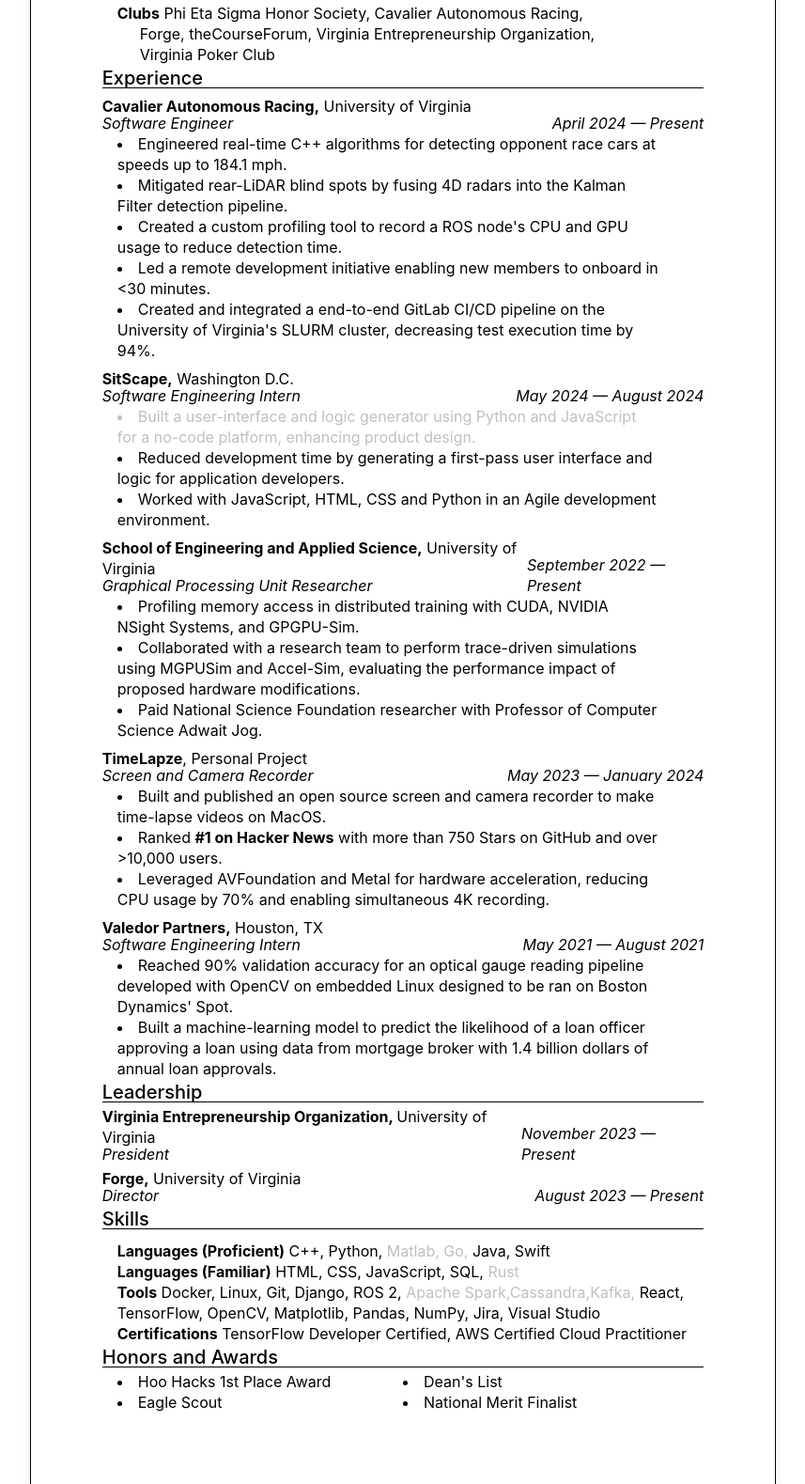
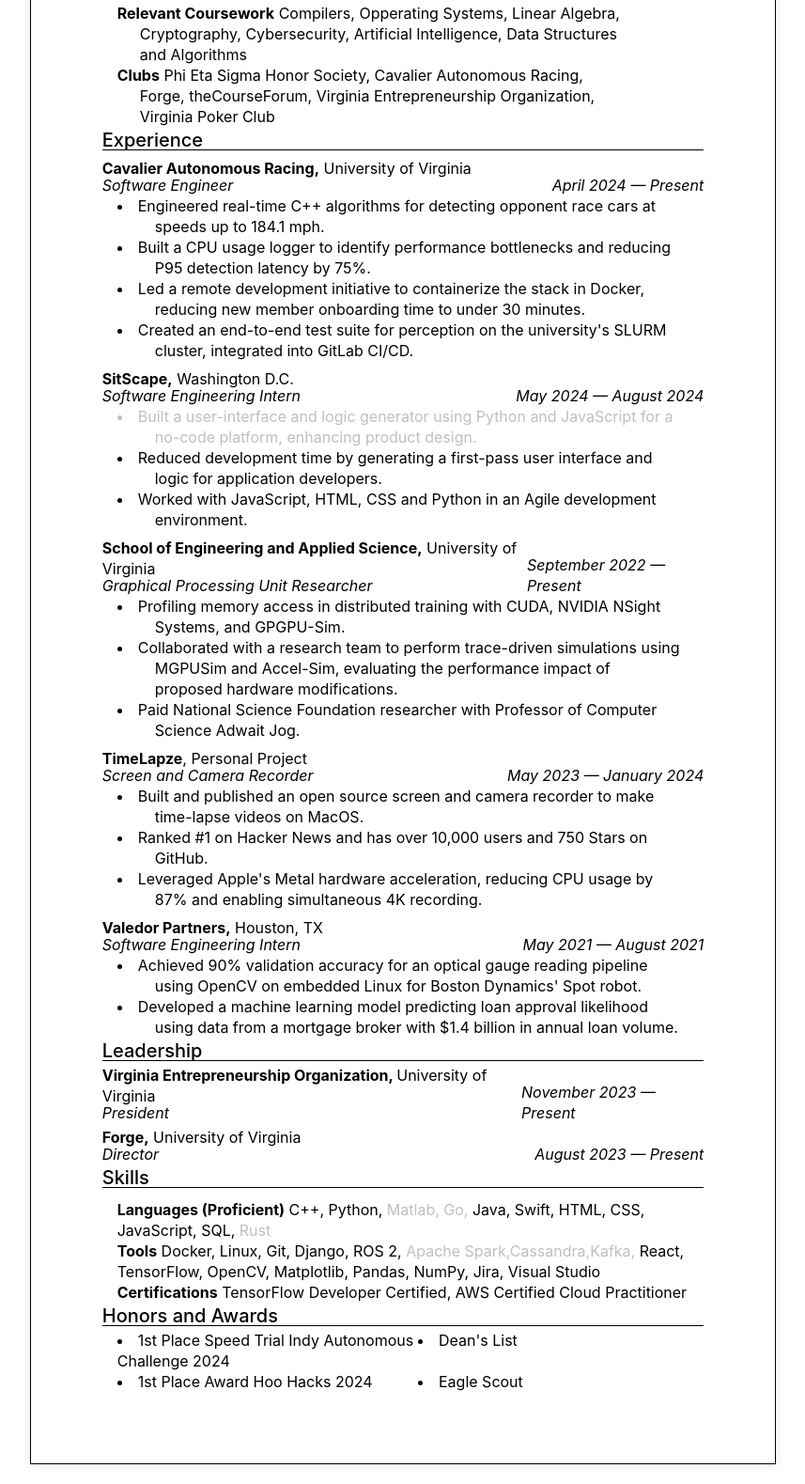
Before and after one commit to wkaisertexas/wkaisertexas.github.io, an Astro site: page /resume in a window 1280 px wide. Shown: the part 342-1921 px from the top of the page at 94% size, without its empty margins (211-1068 px from the left). Built offline with nearby package versions, Linux system fonts and the light colour scheme; Astro itself is replaced by a stand-in of ours.

Commit message:
resume changes

```diff
--- a/src/pages/resume.astro
+++ b/src/pages/resume.astro
@@ -47,6 +47,11 @@
         padding-left: 1.5rem;
       }
 
+      .resumeSection > li {
+        text-indent: -2.5rem;
+        padding-left: 2.5rem;
+      }
+
       .greyed-out {
         opacity: 0.5;
         color: grey;
@@ -54,31 +59,33 @@
     </style>
 
     <script>
-     document.addEventListener('DOMContentLoaded', function() {
-        const checkboxes = document.querySelectorAll('#checkboxes input[type="checkbox"]');
-        checkboxes.forEach(function(checkbox) {
-          checkbox.addEventListener('change', function() {
+      document.addEventListener("DOMContentLoaded", function () {
+        const checkboxes = document.querySelectorAll(
+          '#checkboxes input[type="checkbox"]'
+        );
+        checkboxes.forEach(function (checkbox) {
+          checkbox.addEventListener("change", function () {
             const type = this.id;
-            const elements = document.querySelectorAll('.' + type);
-            elements.forEach(function(el) {
+            const elements = document.querySelectorAll("." + type);
+            elements.forEach(function (el) {
               if (checkbox.checked) {
-                el.classList.remove('greyed-out');
+                el.classList.remove("greyed-out");
               } else {
-                el.classList.add('greyed-out');
+                el.classList.add("greyed-out");
               }
             });
           });
         });
 
         // Initialize the visibility based on default checkbox states
-        checkboxes.forEach(function(checkbox) {
+        checkboxes.forEach(function (checkbox) {
           const type = checkbox.id;
-          const elements = document.querySelectorAll('.' + type);
-          elements.forEach(function(el) {
+          const elements = document.querySelectorAll("." + type);
+          elements.forEach(function (el) {
             if (checkbox.checked) {
-              el.classList.remove('greyed-out');
+              el.classList.remove("greyed-out");
             } else {
-              el.classList.add('greyed-out');
+              el.classList.add("greyed-out");
             }
           });
         });
@@ -90,20 +97,18 @@
       name="description"
       content="William Kaiser is a student at the University of Virginia studying Computer Science in the School of Engineering interested in software development."
     />
-
   </head>
 
   <body class="print-mimic leading-snug font-inter">
-
     <div id="checkboxes" class="print-hide">
-    <label><input type="checkbox" id="type-testing">Testing</label>
-    <label><input type="checkbox" id="type-data-engineering">Data Engineering</label>
-    <label><input type="checkbox" id="type-develops">Development</label>
+      <label><input type="checkbox" id="type-testing" />Testing</label>
+      <label
+        ><input type="checkbox" id="type-data-engineering" />Data Engineering</label
+      >
+      <label><input type="checkbox" id="type-develops" />Development</label>
     </div>
 
-  <address hidden>
-    23 Villa Canyon Place, The Woodlands, TX 77382
-  </address>
+    <address hidden>23 Villa Canyon Place, The Woodlands, TX 77382</address>
     <header class="grid grid-cols-3">
       <div class="col-span-1 col-start-2 flex flex-col text-center">
         <h1 class="text-xl font-bold">William David Kaiser</h1>
@@ -135,20 +140,21 @@
                 Applied Science
               </h3>
               <p class="italic">
-                B.S. in Computer Science | Minor in Data Science |
-                Minor in Engineering Business
+                B.S. in Computer Science | Minor in Data Science | Minor in
+                Engineering Business
               </p>
             </div>
             <div class="text-right">
-              <div>GPA 3.80</div>
+              <div>GPA 3.9</div>
               <div class="italic">May 2026</div>
             </div>
           </div>
           <ul class="list-inside px-4 pr-20">
-              <!-- <li class="hangingIndent">
-                <strong>Relevant Coursework</strong> Data Structures and Algorithms, Computer
-                Systems and Organizations, Linear Algebra, Cryptography, Compilers, Cybersecurity, Artificial Intelligence
-              </li> -->
+            <li class="hangingIndent">
+              <strong>Relevant Coursework</strong> Compilers,
+              Opperating Systems, Linear Algebra, Cryptography,
+              Cybersecurity, Artificial Intelligence, Data Structures and Algorithms
+            </li>
             <li class="hangingIndent">
               <strong>Clubs</strong> Phi Eta Sigma Honor Society, Cavalier Autonomous
               Racing, Forge, theCourseForum, Virginia Entrepreneurship Organization,
@@ -176,12 +182,10 @@
             </div>
           </div>
 
-          <ul class="list-disc list-inside px-4 mr-8 inset-4">
-            <!-- <li>
-              Responsible for detecting cars and environmental obstacles which is used to plan the car's raceline.
-            </li> -->
+          <ul class="list-disc resumeSection list-inside px-4 mr-2 inset-4">
             <li>
-              Engineered real-time C++ algorithms for detecting opponent race cars at speeds up to 184.1 mph.
+              Engineered real-time C++ algorithms for detecting opponent race
+              cars at speeds up to 184.1 mph.
             </li>
 
             <!-- <li>
@@ -189,26 +193,19 @@
               and TensorRT.
               Integrated cameras into the perception stack with a PyTorch machine-learning model.
             </li> -->
-            <li>
-              Mitigated rear-LiDAR blind spots by fusing 4D radars into the Kalman Filter detection pipeline.
-            </li>
-            <!-- <li>
-              Used cameras to reduce radar blindspots
-            </li> -->
-            <!-- <li>
-              Implemented an Extended Kalman Filter (EKF) to fuse opponent camera, lidar and radar position and velocity estimations.
-            </li> -->
             <!-- <li>
               Decreased detection time over 50% by implementing
               networking optimizations and zero-copy data-transfer.
             </li> -->
             <li>
-              Created a custom profiling tool to record a ROS node&apos;s CPU and GPU usage to reduce detection time.
+              Built a CPU usage logger to identify performance bottlenecks and reducing P95 detection latency by 75%.
             </li>
             <li>
-              Led a remote development initiative enabling new members to onboard in &lt;30 minutes.</li>
+              Led a remote development initiative to containerize the stack in Docker, reducing new member onboarding time to under 30 minutes.
+            </li>
             <li>
-              Created and integrated a end-to-end GitLab CI/CD pipeline on the University of Virginia&apos;s SLURM cluster, decreasing test execution time by 94%.
+              Created an end-to-end test suite for perception on the
+              university's SLURM cluster, integrated into GitLab CI/CD.
             </li>
           </ul>
         </div>
@@ -226,40 +223,20 @@
             </div>
           </div>
 
-        <ul class="list-disc list-inside px-4 mr-8">
-          <!-- <li>
-            Built a user-interface and logic generator chatbot for a web-based enterprise
-            low-code development platform.
-          </li> -->
-          <!-- <li>
-            Built a user-interface and logic generator for application developers for a no-code platform.
-          </li> -->
+          <ul class="list-disc resumeSection list-inside px-4 mr-2">
             <li class="type-testing">
-            Built a user-interface and logic generator using Python and JavaScript for a no-code platform, enhancing product design.
-          </li>
-
-          <!-- <li>
-            Built a copilot for application developers in web-based no-code platform.
-          </li> -->
-          <!-- <li>
-            Built a Gen-UI and Gen-Logic chatbot for application developers in a web-based no-code platform.
-          </li> -->
-          <!-- <li>
-            Used generative ai to build a chatbot for application developers in a web-based no-code platform.
-          </li>
-          <li>
-          </li> -->
-          <!-- <li>
-            Saved development time by reliably completing intermediate length
-            tasks (~3-5 minutes in length).
-          </li> -->
-
-          <li>
-            Reduced development time by generating a first-pass user interface and logic for application developers.
+              Built a user-interface and logic generator using Python and
+              JavaScript for a no-code platform, enhancing product design.
             </li>
 
             <li>
-            Worked with JavaScript, HTML, CSS and Python in an Agile development environment.
+              Reduced development time by generating a first-pass user interface
+              and logic for application developers.
+            </li>
+
+            <li>
+              Worked with JavaScript, HTML, CSS and Python in an Agile
+              development environment.
             </li>
 
             <!-- <li>
@@ -283,37 +260,30 @@
             </div>
           </div>
 
-          <ul class="list-disc list-inside px-4 mr-8">
-            <!-- <li>
-              Researching how to make Large Language Models (LLMs) faster
-              through more efficient memory access.
-            </li> -->
+          <ul class="list-disc resumeSection list-inside px-4 mr-2">
             <li>
               Profiling memory access in distributed training with CUDA, NVIDIA
               NSight Systems, and GPGPU-Sim.
             </li>
             <li>
-              Collaborated with a research team to perform trace-driven simulations using MGPUSim and Accel-Sim, evaluating the performance impact of proposed hardware modifications.
+              Collaborated with a research team to perform trace-driven
+              simulations using MGPUSim and Accel-Sim, evaluating the
+              performance impact of proposed hardware modifications.
             </li>
-            <!-- <li>
-              Profiling machine learning memory use in GPUs with CUDA, NVIDIA
-              NSight Systems, and GPGPU-Sim.
-            </li> -->
             <li>
               Paid National Science Foundation researcher with Professor of
               Computer Science Adwait Jog.
             </li>
-            <!-- <li>
-              Paid National Science Foundation research position with Professor
-              of Computer Science Adwait Jog.
-            </li> -->
           </ul>
         </div>
 
         <div id="timelapse">
           <div class="flex flex-row justify-between items-end">
             <div>
-              <h3 class="-mb-1"><a href="https://github.com/wkaisertexas"><strong>TimeLapze</strong>, Personal Project</a></h3>
+              <h3 class="-mb-1">
+                <a href="https://github.com/wkaisertexas/screentimelapse"
+                  ><strong>TimeLapze</strong>, Personal Project</a>
+              </h3>
               <p class="italic">Screen and Camera Recorder</p>
             </div>
             <div>
@@ -321,20 +291,18 @@
             </div>
           </div>
 
-          <ul class="list-disc list-inside px-4 mr-8">
+          <ul class="list-disc resumeSection list-inside px-4 mr-2">
             <li>
               Built and published an open source screen and camera recorder to
               make time-lapse videos on MacOS.
             </li>
-            <!-- <li>
-              Prototyped this project to reduce screen recording sizes using
-              Python and OpenCV.
-            </li> -->
             <li>
-              Ranked <strong>#1 on Hacker News</strong> with more than 750 Stars on GitHub and over >10,000 users.
+              Ranked #1 on Hacker News and has over 10,000 users and 750 Stars
+              on GitHub.
             </li>
             <li>
-                Leveraged AVFoundation and Metal for hardware acceleration, reducing CPU usage by 70% and enabling simultaneous 4K recording.
+              Leveraged Apple's Metal hardware acceleration, reducing CPU usage
+              by 87% and enabling simultaneous 4K recording.
             </li>
             <!-- <li>
               Reduced build size from 500 MB to 2 MB after rewriting a Python
@@ -356,7 +324,7 @@
             </div>
           </div>
 
-          <ul class="list-disc list-inside px-4 mr-8">
+          <ul class="list-disc resumeSection list-inside px-4 mr-2">
             <li>
               Built a platform to share material science data utilizing a
               Next.js frontend and an OpenSearch cluster.
@@ -388,23 +356,17 @@
             </div>
           </div>
 
-          <ul class="list-inside list-disc px-4 mr-8">
+          <ul class="list-inside resumeSection list-disc px-4 mr-2">
             <li>
-              Reached 90% validation accuracy for an optical gauge reading pipeline developed with OpenCV on embedded Linux designed to be ran on Boston Dynamics&apos; Spot.
+              Achieved 90% validation accuracy for an optical gauge reading
+              pipeline using OpenCV on embedded Linux for Boston Dynamics&apos;
+              Spot robot.
             </li>
-            <!-- <li>
-              Achieved 90% validation accuracy on an optical gauge reading pipeline using OpenCV on embedded Linux.
-            </li> -->
             <li>
-              Built a machine-learning model to predict the likelihood of a loan officer approving a loan using data from mortgage broker with 1.4 billion dollars of annual loan approvals.
+              Developed a machine learning model predicting loan approval
+              likelihood using data from a mortgage broker with $1.4 billion in
+              annual loan volume.
             </li>
-            <!-- <li>
-              Was part of a team analyzing a which wrote 1.4 billion dollars of loans annually.
-            </li> -->
-            <!-- <li>
-              Presented results of mortgage pipeline examination to client
-              stakeholders.
-            </li> -->
           </ul>
         </div>
       </section>
@@ -428,8 +390,7 @@
               <p class="italic">November 2023 &mdash; Present</p>
             </div>
           </div>
-
-          <!-- <ul class="list-disc list-inside px-4">
+          <!-- <ul class="list-disc resumeSection list-inside px-4">
             <li>
               Organized a pitch competition with 10 teams and $1,000 in prizes.
             </li>
@@ -453,7 +414,7 @@
             </div>
           </div>
 
-          <!-- <ul class="list-disc list-inside px-4 mr-8">
+          <!-- <ul class="list-disc resumeSection list-inside px-4 mr-2">
               <li>
                 Taught a 10-week Introduction to Machine Learning course to 20 students in TensorFlow.
               </li>
@@ -473,8 +434,6 @@
               </li>
             </ul> -->
         </div>
-
-
       </section>
 
       <!-- <section id="projects">
@@ -497,7 +456,7 @@
           </div>
         </div>
 
-        <ul class="list-disc list-inside px-4 mr-8">
+        <ul class="list-disc resumeSection list-inside px-4 mr-2">
           <li>
               Scraped >13,000 top science fair projects using Python and
               BeautifulSoup.
@@ -529,7 +488,7 @@
             </div>
           </div>
 
-          <ul class="list-disc list-inside px-4">
+          <ul class="list-disc resumeSection list-inside px-4">
             <li>
               Analyzed >400,000 coronavirus research papers in the Open Research
               Dataset using Python and R.
@@ -557,23 +516,36 @@
         <ul class="px-4 pt-2">
           <li>
             <strong>Languages (Proficient)</strong>
-              <item>C++</item>, <item>Python,</item> <item class="type-testing">Matlab,</item> <item class="type-data-engineering">Go, </item><item>Java</item>, <item>Swift</item>
+            <item>C++</item>, <item>Python,</item>
+            <item class="type-testing">Matlab,</item>
+            <item class="type-data-engineering">Go, </item><item>Java</item>, <item
+              >Swift</item
+            >, <item>HTML</item>, <item>CSS</item>, <item>JavaScript</item>, <item
+              >SQL</item
+            >, <item class="type-data-engineering">Rust</item>
           </li>
-            <li>
-              <strong>Languages (Familiar)</strong>
-              <item>HTML</item>, <item>CSS</item>, <item>JavaScript</item>, <item>SQL</item>, <item class="type-data-engineering">Rust</item>
-            </li>
-
           <!-- <li>
               <strong>Languages</strong>
               <item>C++</item>, <item>Python</item>, <item>Java</item>, <item>Swift</item>, <item>HTML (familiar)</item>, <item>CSS</item>, <item>JavaScript</item>, <item>SQL</item>
             </li> -->
           <li>
-              <strong>Tools</strong> <item>Docker</item>, <item>Linux</item>, <item>Git</item>, <item>Django</item>, <item>ROS 2</item>, <item class="type-data-engineering">Apache Spark,</item><item class="type-data-engineering">Cassandra,</item><item class="type-data-engineering">Kafka,</item> <item>React</item>, <item>TensorFlow</item>, <item>OpenCV</item>, <item>Matplotlib</item>, <item>Pandas</item>, <item>NumPy</item>, <item>Jira</item>, <item>Visual Studio</item>
+            <strong>Tools</strong>
+            <item>Docker</item>, <item>Linux</item>, <item>Git</item>, <item
+              >Django</item
+            >, <item>ROS 2</item>, <item class="type-data-engineering"
+              >Apache Spark,</item
+            ><item class="type-data-engineering">Cassandra,</item><item
+              class="type-data-engineering">Kafka,</item
+            >
+            <item>React</item>, <item>TensorFlow</item>, <item>OpenCV</item>, <item
+              >Matplotlib</item
+            >, <item>Pandas</item>, <item>NumPy</item>, <item>Jira</item>, <item
+              >Visual Studio</item
+            >
           </li>
           <li>
-              <strong>Certifications</strong> TensorFlow Developer Certified, AWS
-              Certified Cloud Practitioner
+            <strong>Certifications</strong> TensorFlow Developer Certified, AWS Certified
+            Cloud Practitioner
           </li>
         </ul>
       </section>
@@ -584,12 +556,13 @@
           <hr class="mb-1 border-black border-t-[1px]" />
         </div>
 
-          <ul class="w-full grid grid-cols-2 list-inside list-disc px-4">
-            <li>Hoo Hacks 1st Place Award</li>
+        <ul class="w-full grid grid-cols-2 list-inside list-disc ml-4">
+          <li>1st Place Speed Trial Indy Autonomous Challenge 2024</li>
           <li>Dean's List</li>
+          <li>1st Place Award Hoo Hacks 2024</li>
           <li>Eagle Scout</li>
           <!-- <li>The Congressional Award Gold Medal</li> -->
-            <li>National Merit Finalist</li>
+          <!-- <li>National Merit Finalist</li> -->
         </ul>
       </section>
     </main>
```
Lines whose indentation alone changed are shown as unchanged.
